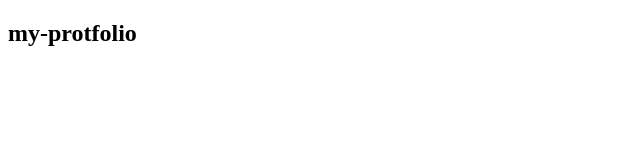
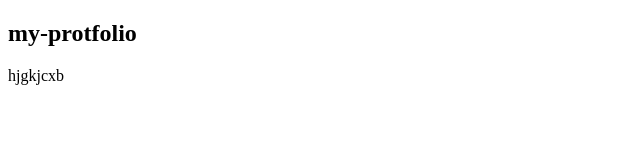
Before and after one commit to vishnureddy882001/my-protfolio, a plain HTML site: page src/index.html in a window 1280 px wide. Shown: the full height of the page, 0-640 px from the left. Drawn offline with Linux system fonts and the light colour scheme.

Commit message:
new version

```diff
--- a/src/index.html
+++ b/src/index.html
@@ -8,5 +8,6 @@
 </head>
 <body>
   <h2>my-protfolio</h2>
+  <p>hjgkjcxb</p>
 </body>
 </html>
```
